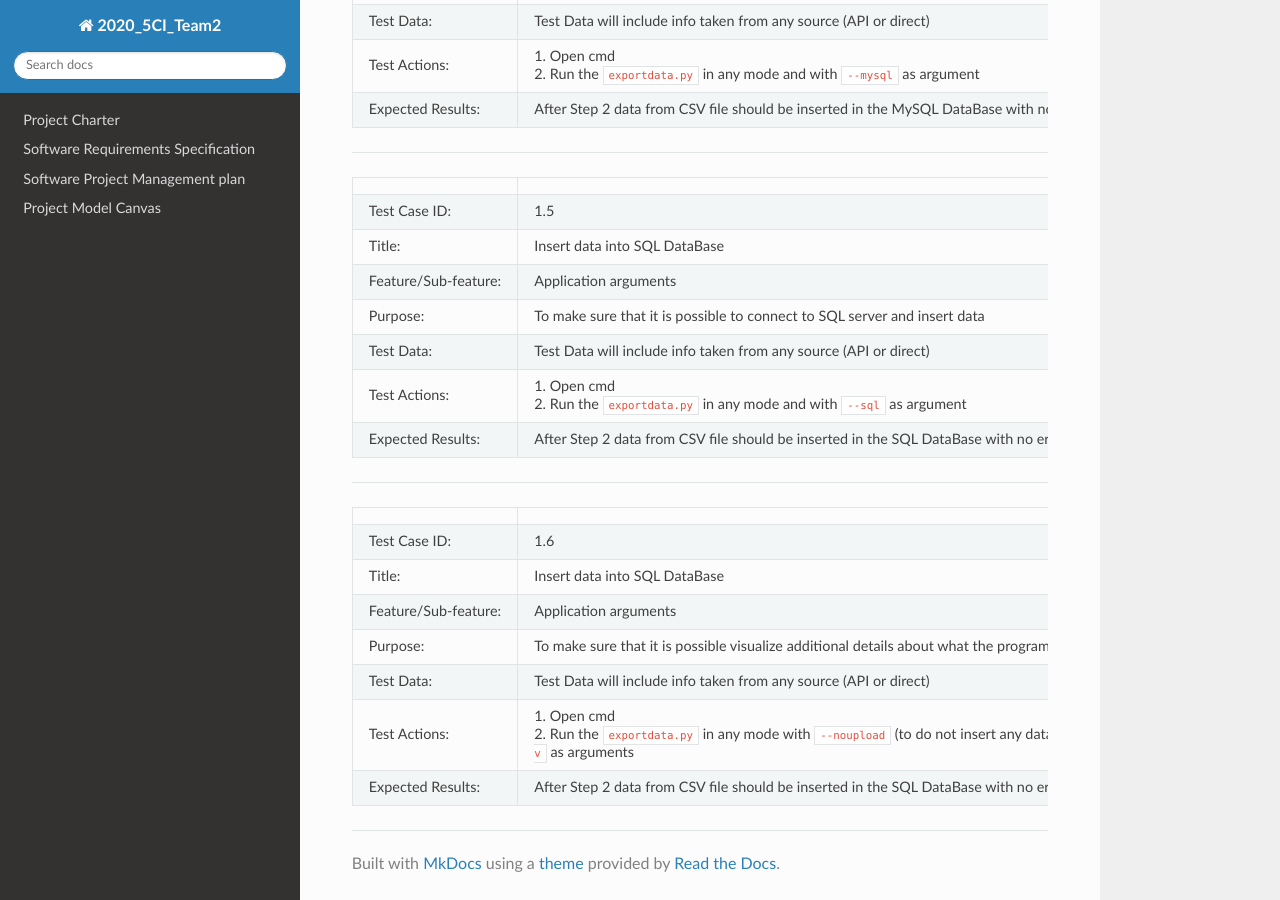
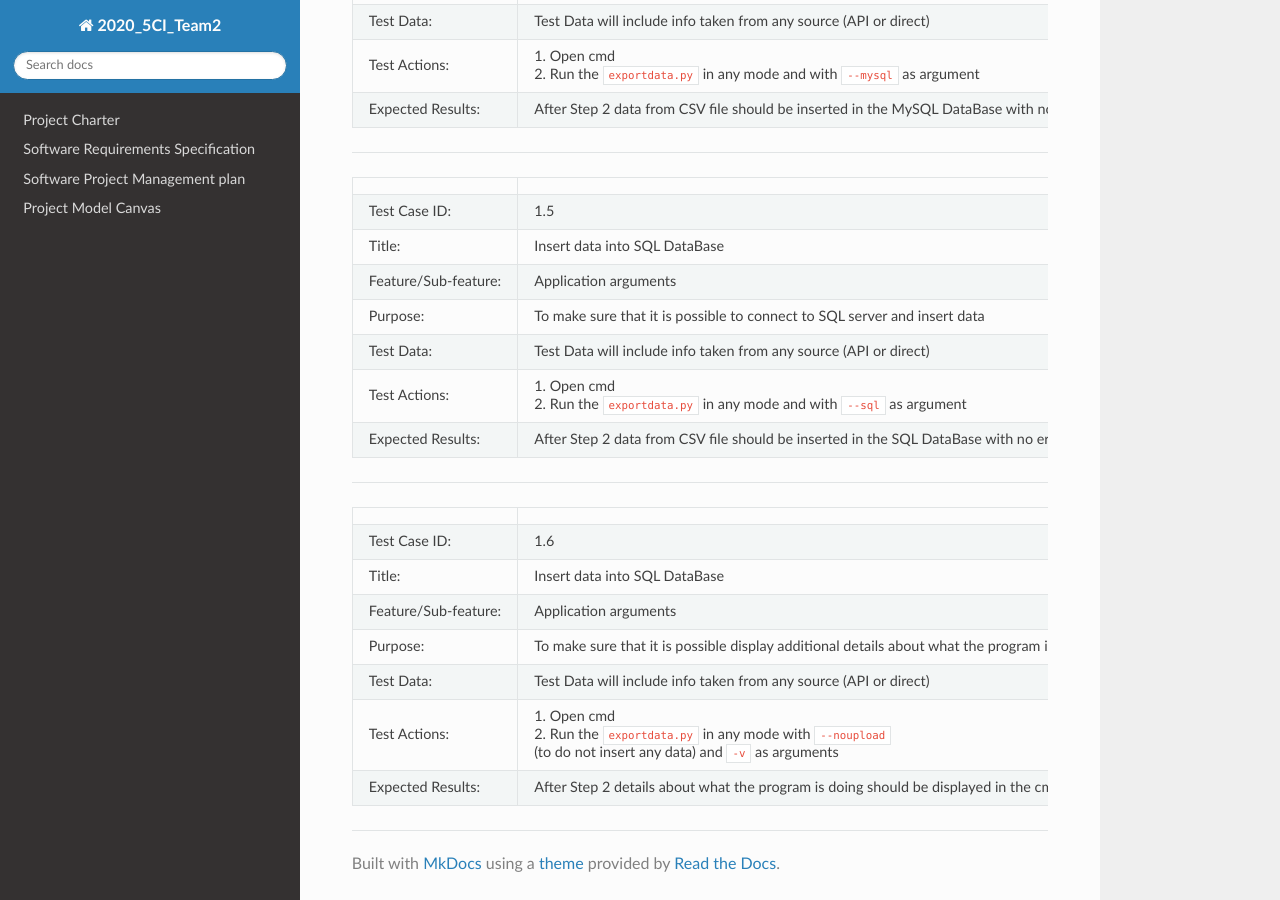
Before and after one commit to IlVice26/GPI-Documents-Group2, an MkDocs documentation site: the page built from docs/Test Case Specification.md, in a window 1280 px wide and 900 px high, scrolled down 1766 px. Built offline with MkDocs 1.6.1, drawn with Linux system fonts in a browser that asks for light colours; nearby versions of some CDN libraries.

Commit message:
Update Test Case Specification.md

```diff
--- a/docs/Test Case Specification.md
+++ b/docs/Test Case Specification.md
@@ -82,7 +82,7 @@ Adrian Munteanu is responsible for the development and maintenance of this docum
 |Test Case ID:|1.6|
 |Title:|Insert data into SQL DataBase|
 |Feature/Sub-feature:|Application arguments|
-|Purpose:|To make sure that it is possible visualize additional details about what the program is doing|
+|Purpose:|To make sure that it is possible display additional details about what the program is doing|
 |Test Data:|Test Data will include info taken from any source (API or direct)|
 |Test Actions:|1. Open cmd <br /> 2. Run the `exportdata.py` in any mode with `--noupload` (to do not insert any data) and `-v` as arguments|
-|Expected Results:|After Step 2 data from CSV file should be inserted in the SQL DataBase with no errors.|
+|Expected Results:|After Step 2 details about what the program is doing should be displayed in the cmd.|
```
